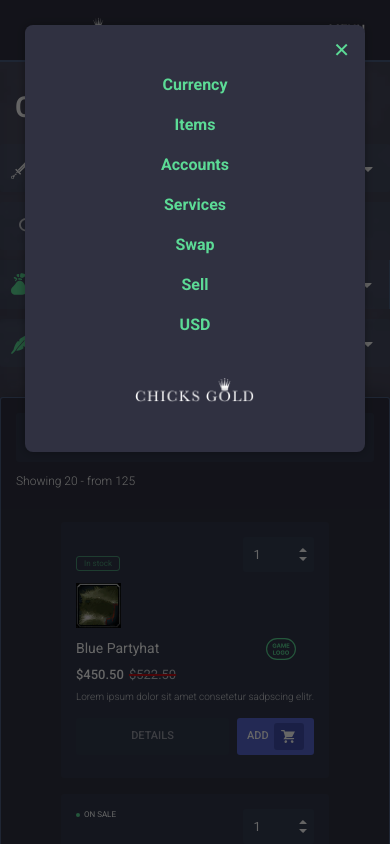
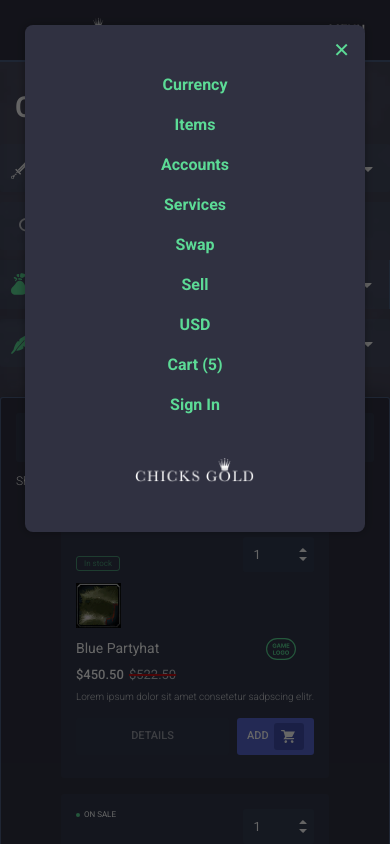
Before and after one commit to edwincastaneda/front-end-app-challenge, an Angular app: page / in a window 390 px wide. Both pictures are taken after a click on the link "MENU". Shown: the top 844 px of the page. Built offline with nearby package versions, Linux system fonts and the light colour scheme.

Commit message:
feat: adding more items to mobile menu

```diff
--- a/src/app/shared/components/header/header.component.html
+++ b/src/app/shared/components/header/header.component.html
@@ -94,6 +94,8 @@
       <li><a href="#">Swap</a></li>
       <li><a href="#">Sell</a></li>
       <li><a href="#">USD</a></li>
+      <li><a href="#">Cart (5)</a></li>
+      <li><a href="#">Sign In</a></li>
       <li class="logo-menu-mobile"><img  src="/assets/images/logo-inline.png" /></li>
     </ul>
   </div>
```
